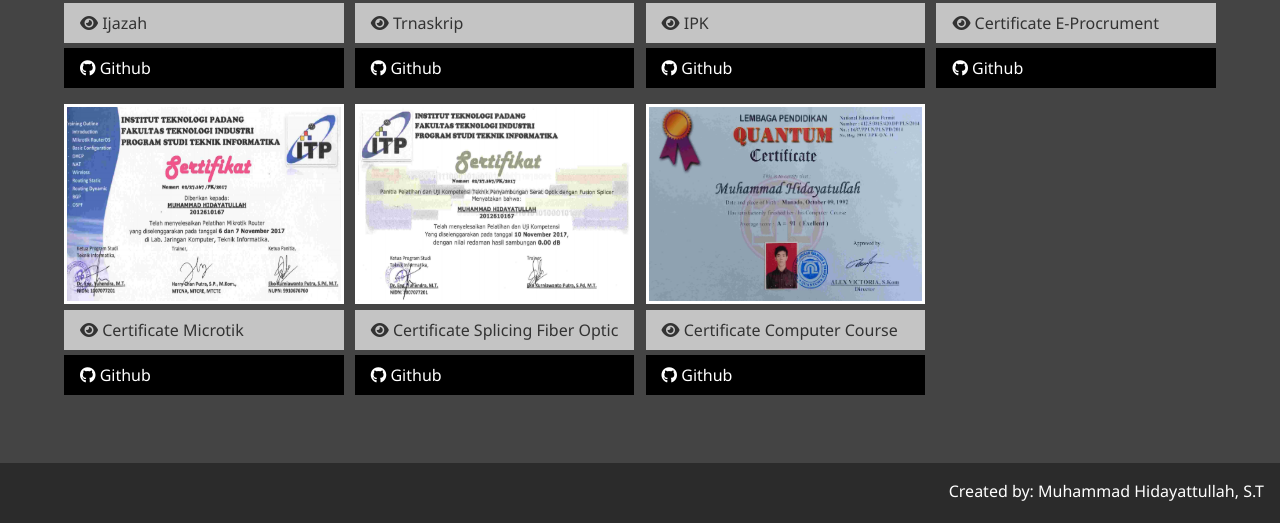
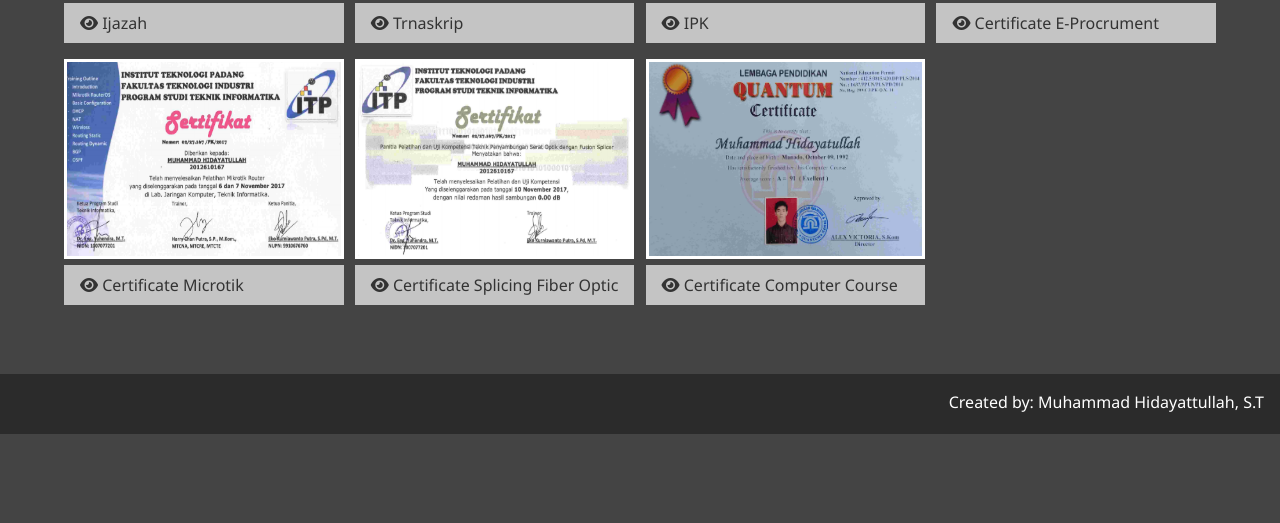
Before and after one commit to dhaydt/portfolio_dhaydt, a plain HTML site: page edu.html in a window 1280 px wide. Shown: the part 439-962 px from the top of the page. After the commit the page ends 873 px from the top, so only its background shows below. Drawn offline with Linux system fonts and the light colour scheme.

Commit message:
Update edu.html

```diff
--- a/edu.html
+++ b/edu.html
@@ -59,9 +59,7 @@
 				<a href="https://dhaydt.github.io/portfolio_dhaydt/img/sert/ijazah.png" class="btn-light">
 					<i class="fas fa-eye"></i> Ijazah
 				</a>
-				<a href="#" class="btn-dark">
-					<i class="fab fa-github"></i> Github
-				</a>
+
 			</div>
 			<div class="item">
 				<a href="#!">
@@ -70,9 +68,7 @@
 				<a href="#" class="btn-light">
 					<i class="fas fa-eye"></i> Trnaskrip
 				</a>
-				<a href="#" class="btn-dark">
-					<i class="fab fa-github"></i> Github
-				</a>
+
 			</div>
 			<div class="item">
 				<a href="#!">
@@ -81,9 +77,7 @@
 				<a href="#" class="btn-light">
 					<i class="fas fa-eye"></i> IPK
 				</a>
-				<a href="#" class="btn-dark">
-					<i class="fab fa-github"></i> Github
-				</a>
+
 			</div>
 			<div class="item">
 				<a href="#!">
@@ -92,9 +86,7 @@
 				<a href="#" class="btn-light">
 					<i class="fas fa-eye"></i> Certificate E-Procrument
 				</a>
-				<a href="#" class="btn-dark">
-					<i class="fab fa-github"></i> Github
-				</a>
+
 			</div>
 			<div class="item">
 				<a href="#!">
@@ -103,9 +95,7 @@
 				<a href="#" class="btn-light">
 					<i class="fas fa-eye"></i> Certificate Microtik
 				</a>
-				<a href="#" class="btn-dark">
-					<i class="fab fa-github"></i> Github
-				</a>
+
 			</div>
 			<div class="item">
 				<a href="#!">
@@ -114,9 +104,7 @@
 				<a href="#" class="btn-light">
 					<i class="fas fa-eye"></i> Certificate Splicing Fiber Optic
 				</a>
-				<a href="#" class="btn-dark">
-					<i class="fab fa-github"></i> Github
-				</a>
+
 			</div>
 			<div class="item">
 				<a href="#!">
@@ -125,9 +113,7 @@
 				<a href="#" class="btn-light">
 					<i class="fas fa-eye"></i> Certificate Computer Course
 				</a>
-				<a href="#" class="btn-dark">
-					<i class="fab fa-github"></i> Github
-				</a>
+
 			</div>
 
 		</div>
```
